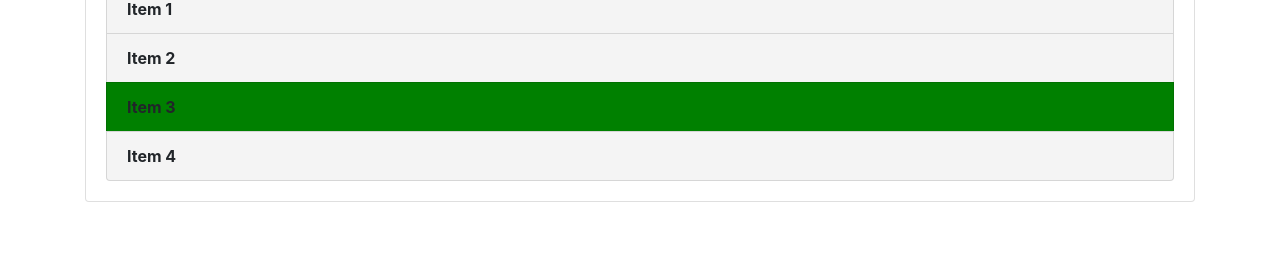
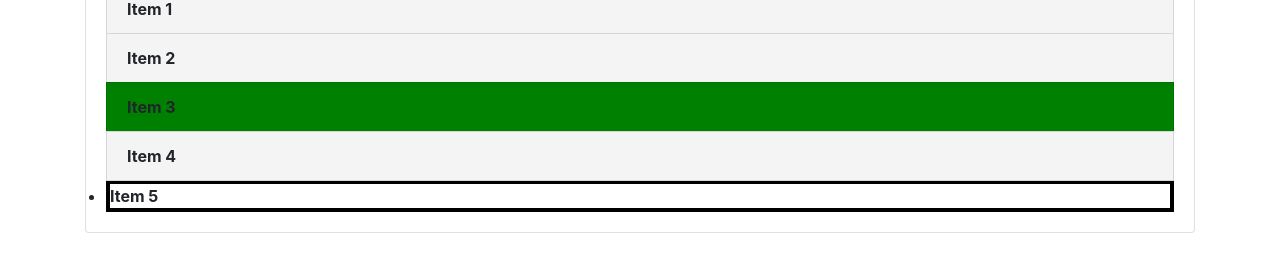
Before and after one commit to thethamizh/titan, a plain HTML site: page index.html in a window 1280 px wide. Shown: the part 296-568 px from the top of the page. Drawn offline with nearby package versions, Linux system fonts and the light colour scheme.

Commit message:
Added New List Item

```diff
--- a/index.html
+++ b/index.html
@@ -26,7 +26,9 @@
       <li class="list-group-item">Item 2</li>
       <li class="list-group-item">Item 3</li>
       <li class="list-group-item">Item 4</li>
+      <li class="newitem">Item 5</li>
     </ul>
+
    </div>
   </div>
 <script src="dom.js"></script>
```
